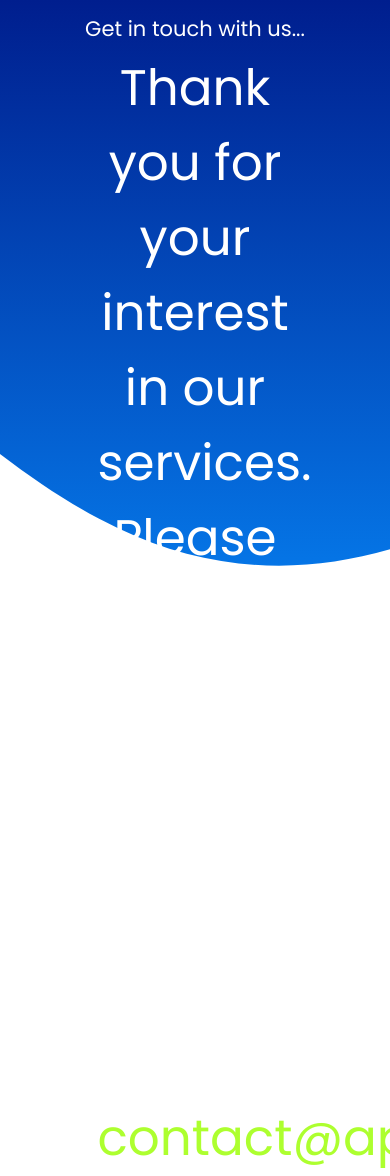
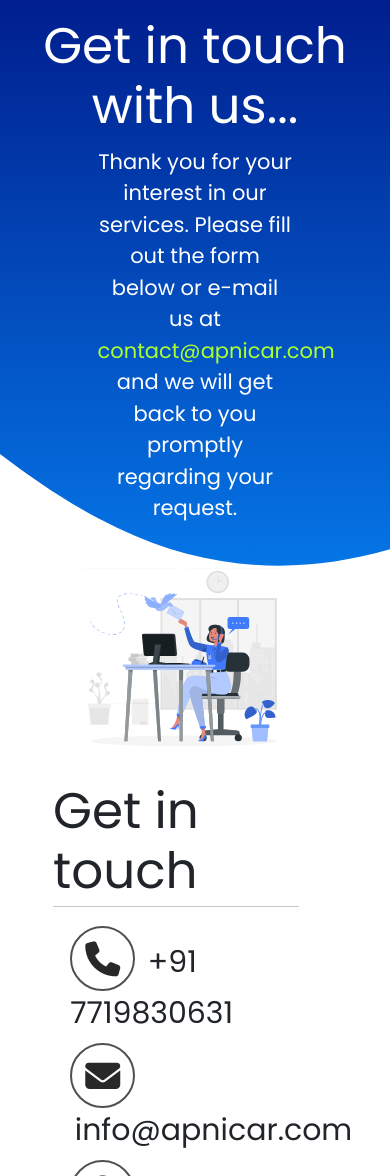
Before and after one commit to GuruprasadKokare/Contact-us-page, a PHP site: page /index.html in a window 390 px wide; the page is wider, and only the part inside the window is pictured. Shown: the top 1176 px of that part. Run offline with PHP 8.4, Linux system fonts and the light colour scheme; some libraries are stand-ins or nearby versions.

Commit message:
increesed font size for mob devices

```diff
--- a/contactstyle.css
+++ b/contactstyle.css
@@ -324,6 +324,15 @@ textarea:focus {
     .box-1{
         margin-bottom: 5%;
     }
+
+    .h-p{
+        font-size:21px;
+    }
+
+    #head{
+        font-size: 50px;
+    }
+
 }
 
 @media (min-width: 1000px) {
@@ -346,11 +355,5 @@ textarea:focus {
 }
 
 @media (max-width: 500px) {
-    .h-p{
-        font-size:50px;
-    }
 
-    #head{
-        font-size: 21px;
-    }
 }
```
